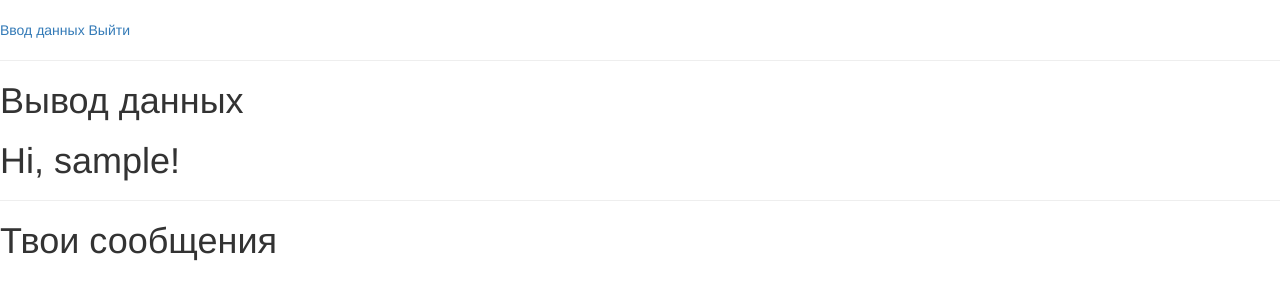
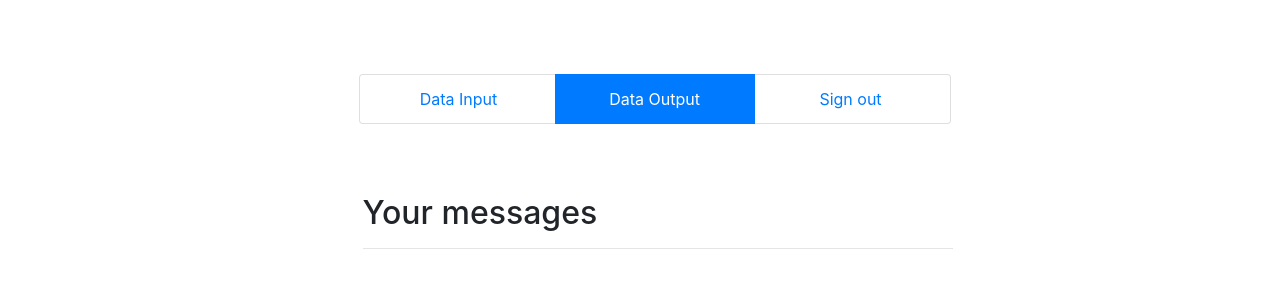
Before and after one commit to iashevyakov/flask-project, a Flask app: page /output in a window 1280 px wide. Shown: the top 300 px of the page. Run offline with Flask 2, Linux system fonts and the light colour scheme; the visitor is signed in with stand-in values (Sample User, id 1); data comes from the database, SQL or seed files in the repository; data that the repository does not hold is empty; some libraries are stand-ins or nearby versions.

Commit message:
layout added

```diff
--- a/app/__init__.py
+++ b/app/__init__.py
@@ -7,7 +7,7 @@ from flask_redis import Redis
 
 
 
-app = Flask(__name__)
+app = Flask(__name__, static_url_path='/app/static')
 app.config.from_object(Config)
 db = SQLAlchemy(app)
 migrate = Migrate(app, db)
--- a/app/routes.py
+++ b/app/routes.py
@@ -23,20 +23,19 @@ def authenticated(function):
 @app.route('/login', methods=['GET', 'POST'])
 @authenticated
 def login():
-    # if current_user.is_authenticated:
-    #     return redirect(url_for('input'))
     form = LoginForm()
     if form.validate_on_submit():
         user = User.query.filter_by(username=form.username.data).first()
         if user is None or not user.check_password(form.password.data):
-            flash('Invalid username or password')
+            flash('Invalid username or password.')
             return redirect(url_for('login'))
         login_user(user, remember=form.remember_me.data)
         next_page = request.args.get('next')
         if not next_page or url_parse(next_page).netloc != '':
             next_page = url_for('input')
         return redirect(next_page)
-    return render_template('login.html', title='Sign In', form=form)
+    user = User.query.first()
+    return render_template('login.html', title='Sign In', form=form, user=user)
 
 
 @app.route('/logout')
@@ -55,12 +54,10 @@ def user_registered(function):
     return wrapper
 
 
-@app.route('/register', methods=['GET', 'POST'])
+@app.route('/signup', methods=['GET', 'POST'])
 @user_registered
 @authenticated
 def register():
-    # if current_user.is_authenticated:
-    #     return redirect(url_for('input'))
     form = RegistrationForm()
     if form.validate_on_submit():
         user = User(username=form.username.data, email=form.email.data)
@@ -68,8 +65,8 @@ def register():
         db.session.add(user)
         db.session.commit()
         flash('Success! Please log in!')
-        return redirect(url_for('login'))
-    return render_template('register.html', title='Register', form=form)
+        return redirect(url_for('login', success=True))
+    return render_template('signup.html', title='Sign up', form=form)
 
 
 @app.route('/input', methods=['GET', 'POST'])
--- /dev/null
+++ b/app/static/style.css
@@ -0,0 +1,75 @@
+
+body {
+    background: #ffffff;
+}
+
+.form-signin {
+    max-width: 380px;
+    padding: 15px 35px 45px;
+    margin: 100px auto;
+    background-color: #b5ffe9;
+    border: 1px solid rgba(0, 0, 0, 0.1);
+}
+
+.form-signin-heading {
+    margin-bottom: 30px;
+}
+
+.checkbox {
+    font-weight: normal;
+}
+
+.form-control {
+    position: relative;
+    font-size: 16px;
+    height: auto;
+    padding: 10px;
+}
+
+input[type="text"] {
+    margin-bottom: -1px;
+    border-bottom-left-radius: 0;
+    border-bottom-right-radius: 0;
+}
+
+input[type="password"] {
+    margin-bottom: 1px;
+    border-top-left-radius: 0;
+    border-top-right-radius: 0;
+}
+
+
+.span-error {
+    color: #ff3d23;
+    font-family: Arial, sans-serif;
+}
+
+.span-success {
+    color: #236423;
+    font-family: Arial, sans-serif;
+}
+
+a {
+    width: 200px;
+    text-align: center;
+}
+
+.list-group-horizontal .list-group-item {
+    display: inline-block;
+}
+
+.list-group-horizontal .list-group-item {
+    margin-bottom: 0;
+    margin-left: -4px;
+    margin-right: 0;
+}
+
+.list-group-horizontal .list-group-item:first-child {
+    border-top-right-radius: 0;
+    border-bottom-left-radius: 4px;
+}
+
+.list-group-horizontal .list-group-item:last-child {
+    border-top-right-radius: 4px;
+    border-bottom-left-radius: 0;
+}
--- a/app/templates/base.html
+++ b/app/templates/base.html
@@ -1,21 +1,22 @@
 <html>
 <head>
     <title>{{ title }}</title>
-    <link rel="stylesheet" href="https://maxcdn.bootstrapcdn.com/bootstrap/3.4.0/css/bootstrap.min.css">
-    <script src="https://ajax.googleapis.com/ajax/libs/jquery/3.3.1/jquery.min.js"></script>
-    <script src="https://maxcdn.bootstrapcdn.com/bootstrap/3.4.0/js/bootstrap.min.js"></script>
-    {% block links %}{% endblock %}
+    {% block links %}
+        <!-- Latest compiled and minified CSS -->
+        <link rel="stylesheet" href="https://maxcdn.bootstrapcdn.com/bootstrap/4.3.1/css/bootstrap.min.css">
+
+        <!-- jQuery library -->
+        <script src="https://ajax.googleapis.com/ajax/libs/jquery/3.4.1/jquery.min.js"></script>
+
+        <!-- Popper JS -->
+        <script src="https://cdnjs.cloudflare.com/ajax/libs/popper.js/1.14.7/umd/popper.min.js"></script>
+
+        <!-- Latest compiled JavaScript -->
+        <script src="https://maxcdn.bootstrapcdn.com/bootstrap/4.3.1/js/bootstrap.min.js"></script>
+        <link href="/app/static/style.css" rel="stylesheet">
+    {% endblock %}
 </head>
 <body>
-{% with messages = get_flashed_messages() %}
-    {% if messages %}
-        <ul>
-            {% for message in messages %}
-                <li>{{ message }}</li>
-            {% endfor %}
-        </ul>
-    {% endif %}
-{% endwith %}
 <br>
 {% block content %}{% endblock %}
 </body>
--- a/app/templates/output.html
+++ b/app/templates/output.html
@@ -1,22 +1,43 @@
 {% extends "base.html" %}
 
 {% block content %}
-    <a href="{{ url_for('input') }}">Ввод данных</a>
-    <a href="{{ url_for('logout') }}">Выйти</a>
-    <hr>
-    <h1>Вывод данных</h1>
-    <h1>Hi, {{ current_user.username }}!</h1>
-    <hr>
-    <h1>Твои сообщения</h1>
-    {% for msg in messages %}
-        <div><p>{{ msg[1] }} <a role="button" class="removediv"
-                                href="{{ url_for('delete_msg', key=msg[0]) }}">Удалить</a></p></div>
-    {% endfor %}
+
+    <div class="container">
+        <div class="row" style="padding-top:50px; width: 50%; margin: 0 auto">
+
+            <div class="text-center">
+
+                <div class="list-group list-group-horizontal">
+                    <a href="{{ url_for('input') }}" class="list-group-item">Data
+                        Input</a>
+                    <a href="{{ url_for('output') }}" class="list-group-item active">Data
+                        Output</a>
+                    <a href="{{ url_for('logout') }}" class="list-group-item">Sign out</a>
+                </div>
+
+            </div>
+
+        </div>
+        <div style="padding-top:70px; width: 50%; margin: 0 auto">
+            <h2>Your messages</h2>
+            <hr style="width: 590px">
+            {% for msg in messages %}
+                <div style="word-wrap: break-word; width: 590px">{{ msg[1] }} <a role="button" class="removediv"
+                                                                                 href="{{ url_for('delete_msg', key=msg[0]) }}">Удалить</a>
+                </div>
+                <hr style="width: 590px">
+            {% endfor %}
+
+        </div>
+
+    </div>
+
+
 {% endblock %}
 {% block script %}
     <script>
         $('.removediv').click(function () {
-            $(this).closest('div').remove();
+            $(this).closest('div').next('hr').remove().end().remove();
         })
     </script>
 {% endblock %}
--- a/config.py
+++ b/config.py
@@ -1,9 +1,9 @@
 import os
 
 class Config(object):
-    SECRET_KEY = 'bwt35sQ'
-    SQLALCHEMY_DATABASE_URI = 'postgresql://taskrole:taskrole77@db:5432/task'
+    SECRET_KEY = os.environ.get('SECRET_KEY')
+    SQLALCHEMY_DATABASE_URI = os.environ.get('DATABASE_URL')
     SQLALCHEMY_TRACK_MODIFICATIONS = False
-    REDIS_HOST = 'redis'
+    REDIS_HOST = os.environ.get('REDIS_HOST')
     REDIS_PORT = '6379'
     REDIS_DB = 0
--- a/docker-compose.yml
+++ b/docker-compose.yml
@@ -16,7 +16,7 @@ services:
       context: .
       dockerfile: docker/flask/Dockerfile
     restart: always
-    env_file: docker/database.conf
+    env_file: docker/app.conf
     expose:
       - 8080
     depends_on:
```
Also changed, not shown: app/forms.py (+6 -6 lines), app/templates/input.html (+28 -10 lines), app/templates/login.html (+56 -14 lines), app/templates/main.html (+20 -4 lines), app/templates/register.html (deleted, +0 -37 lines), app/templates/signup.html (added, +61 -0 lines), 1 other file.
